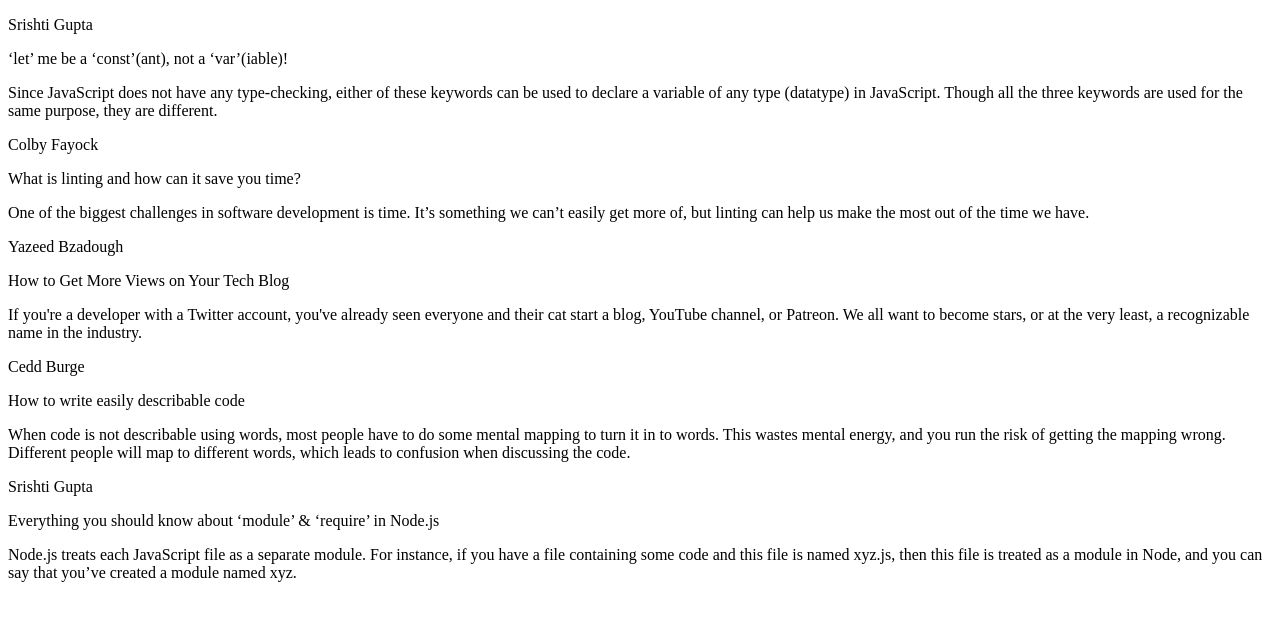
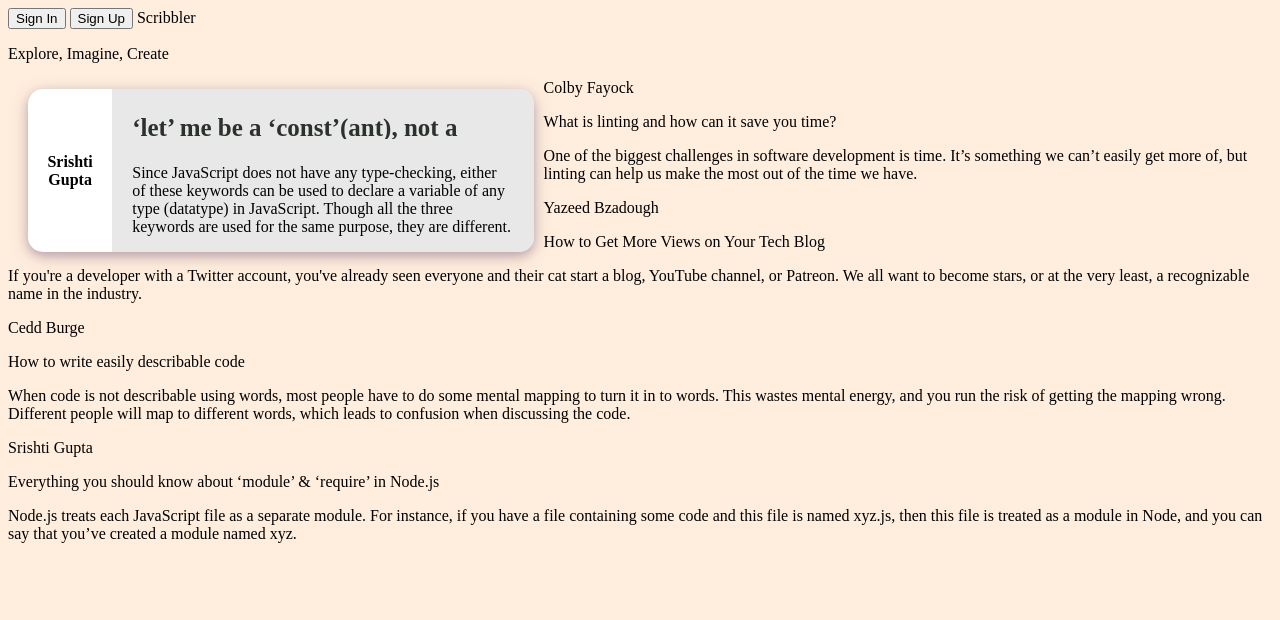
Before and after one commit to HarikaEtamukkala/Scribbler, a plain HTML site: page html/postslist.html in a window 1280 px wide. Drawn offline with Linux system fonts and the light colour scheme; a web font is replaced by a local one.

Commit message:
Posts changes
Initial creation of post page with headers and background

```diff
--- a/html/postslist.html
+++ b/html/postslist.html
@@ -4,6 +4,11 @@
 <head>
     <!-- TODO: Include Font Awesome file here -->
     <!-- TODO: Include Google Fonts file here -->
+    <link href="https://fonts.googleapis.com/css?family=Montez|Ubuntu+Mono&display=swap" rel="stylesheet">
+
+    <link href="../styles/common.css" rel="stylesheet">
+    <link href="../styles/postslist.css" rel="stylesheet">
+
 </head>
 
 <body>
@@ -12,17 +17,83 @@
     <!-- ATTENTION: The HTML code for the list of posts has been given to you. You can feel free to add/delete/modify this code. You need to write the proper CSS and JavaScript code corresponding to this page so that the result looks like the screenshots given to you in the Project Statement. -->
 
     <!-- list of all posts starts here -->
+    <div class="header" id="myHeader">
+
+
+
+        <input id="signIn" class="topButtons" type="button" onclick="signInModal()" value="Sign In">
+        <input id="signUp" class="topButtons" type="button" onclick="signUpModal()" value="Sign Up">
+       <a id="pageTitle" class="logo">Scribbler</a>
+       <p class="logoText">Explore, Imagine, Create</p>
+        <!-- The Modal -->
+
+
+        <div id="signInModal" class="modal" style="display: none;">
+            <form class="modal-content" action="/action_page.php">
+                <span onclick="onClose()" class="close_signIn" title="Close Modal">×</span>
+                <div class="container">
+                <h1>Welcome Back!</h1>
+                <hr>
+                <label for="Username" class="label">
+                    <b>Username</b>
+                </label>
+                <input type="text" placeholder="Enter Username" name="Username" required="">
+
+                <label for="psw" class="label">
+                    <b>Password</b>
+                </label>
+                <input type="password" placeholder="Enter Password" name="psw" required="">
+                <div class="clearfix">
+
+                    <button type="submit" class="signinbtn">Sign In</button>
+                </div>
+            </div>
+            <div id="signUpPrompt" class="signUpForm">Not a member?
+                <span id="" class="signUpForm" onclick="openSignUp()">Sign Up</span>
+            </div>
+        </form>
+    </div>
+    <div id="signUpModal" class="modal" style="display: none;">
+        <div class="modal-content-sigup">
+            <span onclick="onClose()" class="close_signIn" title="Close Modal">×</span>
+            <form class="modal-content-sigUp" action="/action_page.php">
+                <div class="container-signUp">
+
+                    <h1>Get Started</h1>
+                    <hr>
+                    <label for="name" class="label">Name</label>
+                    <input type="text" placeholder="Enter your Name" name="name" required="">
+                    <label for="Username" class="label">Username</label>
+                    <input type="text" placeholder="Enter your username" name="Username" required="">
+                    <label for="psw" class="label">Password</label>
+                    <input type="password" placeholder="Enter your Password" name="psw" required="">
+                    <label for="confirmpassword" class="label">Confirm Password</label>
+                    <input type="password" placeholder="Re-enter your password " name="confirmpassword" required="">
+                    <div class="clearfix">
+                            <button type="submit" class="signupbtn">Sign Up</button>
+                       <!-- To add the cacell Button<button type="button" class="cancelbtn">Clear</button>-->
+
+                    </div>
+                </div>
+            </form>
+        </div>
+    </div>
+
+
+
+
+</div>
     <div>
 
         <!-- post 1 starts here -->
-        <div>
-            <div>
+        <div class="post">
+            <div class="post-left">
                 <p>Srishti Gupta</p>
             </div>
 
-            <div>
+            <div class="post-right">
                 <div>
-                    <p>‘let’ me be a ‘const’(ant), not a ‘var’(iable)!</p>
+                    <p class="post-head">‘let’ me be a ‘const’(ant), not a ‘var’(iable)!</p>
                     <span>
                         <!-- TODO: Include Font Awesome icon for delete icon here -->
                     </span>
@@ -125,6 +196,9 @@
 
     </div>
     <!-- list of all posts ends here -->
+    <script src="../scripts/common.js">
+
+    </script>
 </body>
 
 </html>
--- /dev/null
+++ b/styles/postslist.css
@@ -0,0 +1,47 @@
+body{
+    background: #ffeedd;
+}
+.post {
+    position: relative;
+    display:  inline-table;
+    width: 40%;
+    height: 20%;
+    background: #fff;
+    box-shadow:0 4px 10px 0 rgba(17, 4, 63, 0.2),0 4px 20px 0 rgba(79, 19, 97, 0.19);
+    margin: 10px 10px 10px 20px;
+    float:left;
+    border-radius: 15px;
+     }
+
+    .post:hover {
+    box-shadow: 0 32px 64px 0 rgba(0,0,0,0.2);
+}
+.post-left {
+        width: 15%;
+        max-width: 15%;
+        display: table-cell;
+        vertical-align: middle;
+        text-align: center;
+        font-weight: bold;
+        color: #000;
+}
+.post-right {
+        width: 75%;
+        display: table-cell;
+        text-align: left;
+        background-color: #E8E8E8;
+        color: #000000;
+        border-radius: 0 15px 15px 0;
+        padding: 0 20px;
+
+
+}
+
+.post-head{
+    color: #2b312b;
+    font-size: 25px;
+    overflow: hidden;
+    display: block;
+    height: 25px;
+    font-weight: bold;
+}
```
Also changed, not shown: scripts/postslist.js (added).
